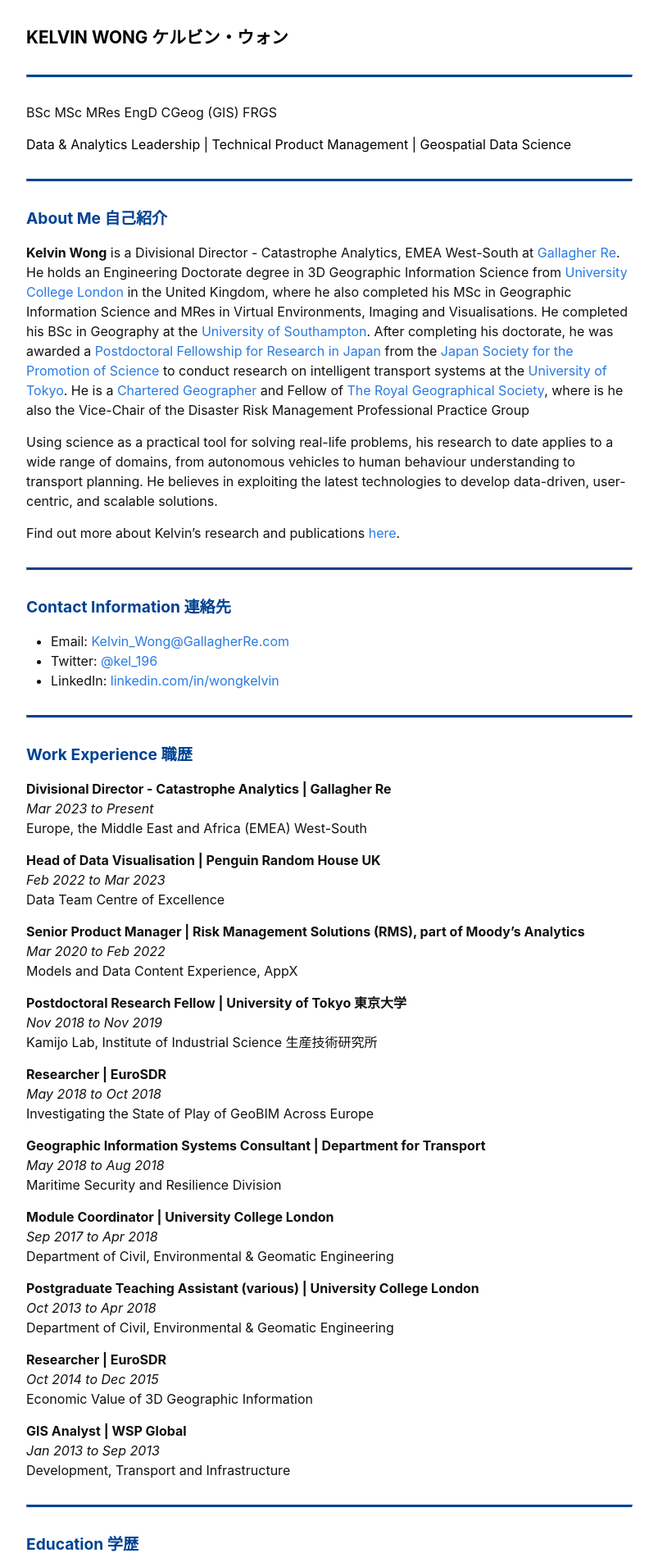
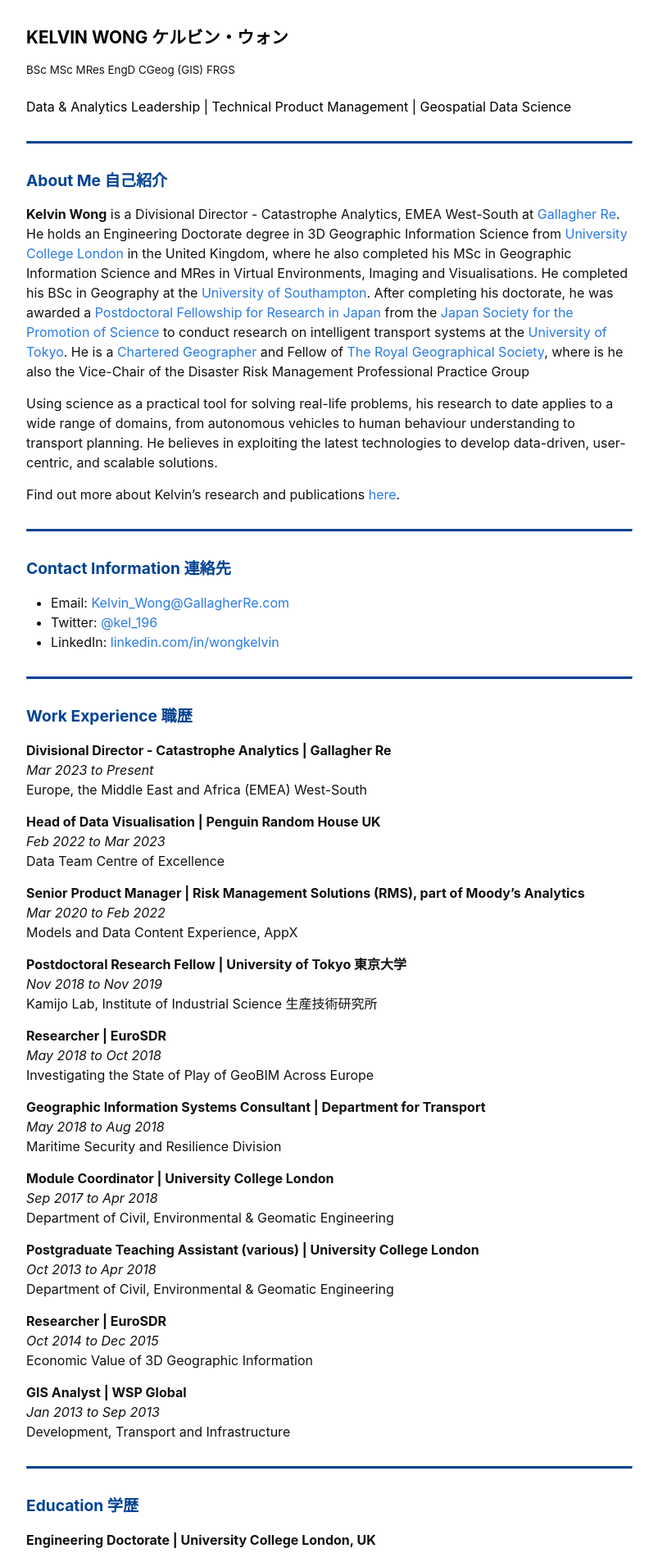
Before and after one commit to kel196/kel196.github.io, a Jekyll site: the page built from index.md, in a window 1280 px wide. Shown: the top 1894 px of the page at 82% size, without its empty margins (238-1041 px from the left). Built offline with Jekyll 4.4.1, drawn with Linux system fonts in a browser that asks for light colours; our own code applies the rules of GitHub Pages for plain Markdown files.

Commit message:
April Update

```diff
--- a/_config.yml
+++ b/_config.yml
@@ -1,5 +1,5 @@
 # Site Settings
-# title: BSc MSc MRes EngD CGeog(GIS)FRGS
+# title: BSc MSc MRes EngD CGeog (GIS) FRGS
 title: Dr Kelvin Wong
 # description: > # Text below
 #   A 3D geospatial scientist, chartered geographer, and fellow of The Royal Geographical Society with over nine years of experience of business-oriented research. I enjoy working on the boundary of research and business, where I can innovate while addressing real-world and tangible challenges. Interdisciplinary in nature, I have worked in many different domains from transport planning to human behaviour understanding to autonomous vehicles.
--- a/_sass/minima/_base.scss
+++ b/_sass/minima/_base.scss
@@ -1,5 +1,6 @@
 html {
-  font-size: $base-font-size;
+  // font-size: $base-font-size;
+  font-size: 12px;
 }
 
 /**
--- a/index.md
+++ b/index.md
@@ -1,6 +1,5 @@
 # KELVIN WONG ケルビン・ウォン
----
-BSc MSc MRes EngD CGeog (GIS) FRGS
+<sup>BSc MSc MRes EngD CGeog (GIS) FRGS</sup>
 #### Data & Analytics Leadership | Technical Product Management | Geospatial Data Science
 ---
 ## About Me 自己紹介
```
